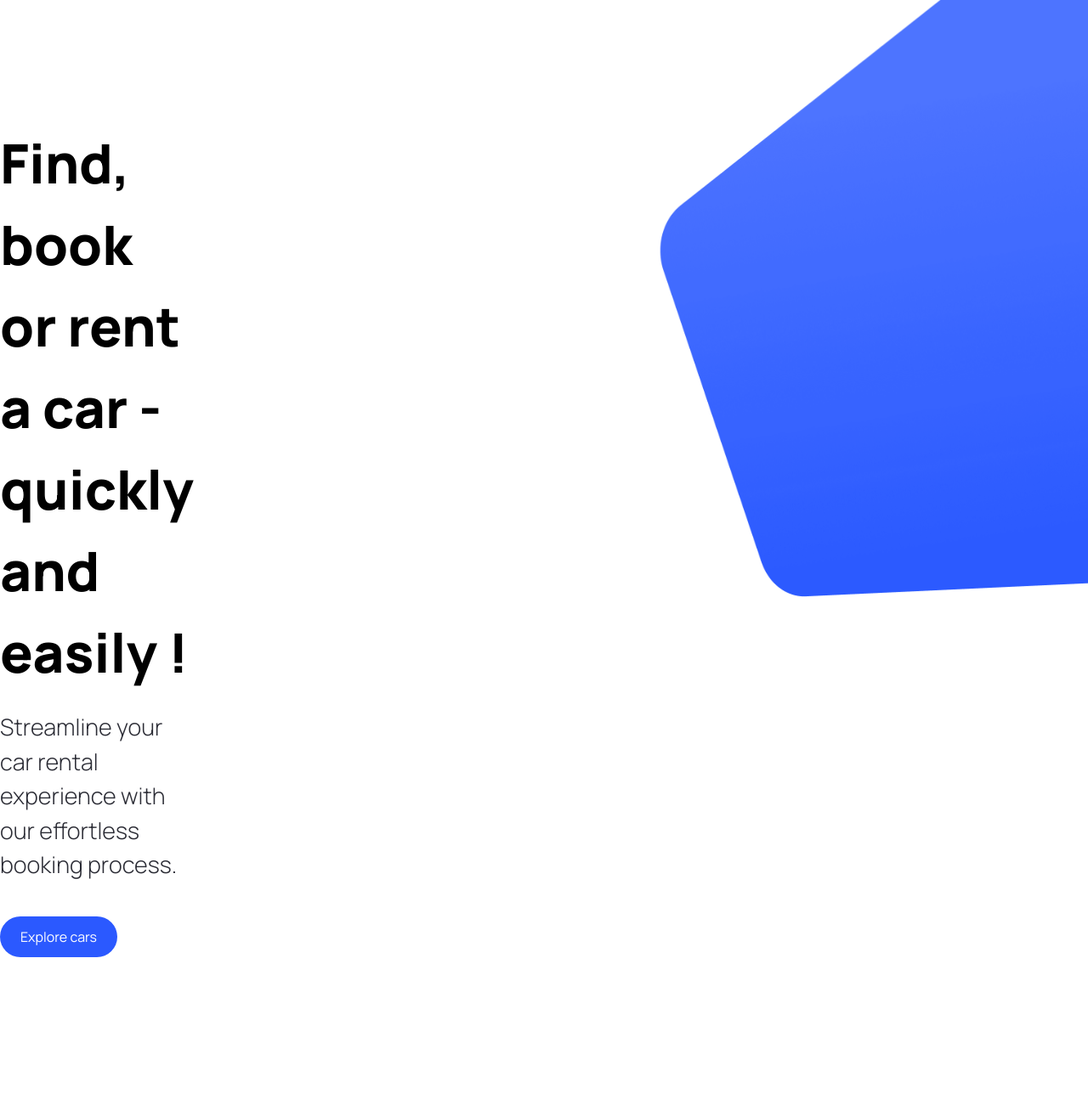
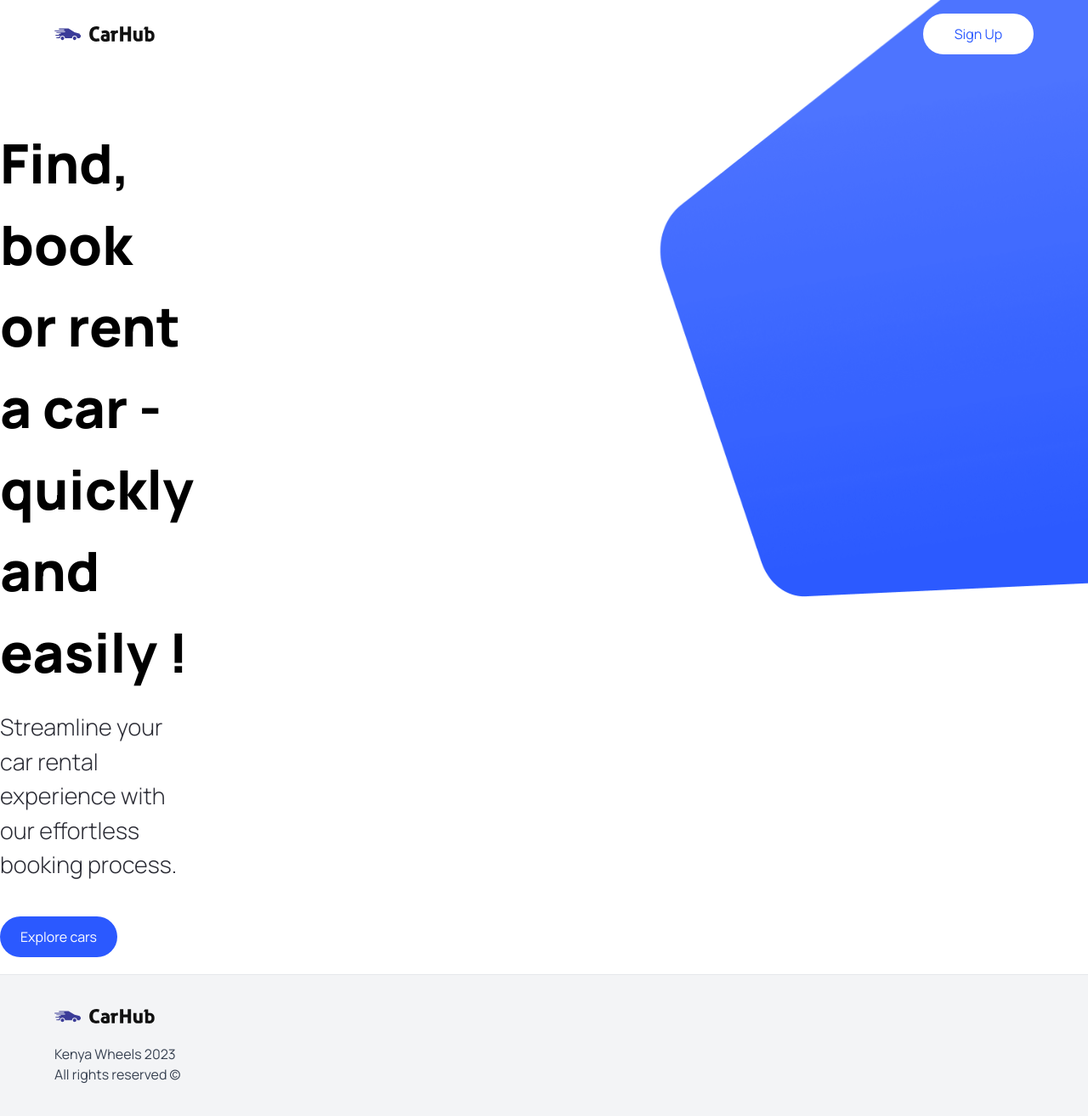
Before and after one commit to mwangimuringi/urbanwheels, a Next.js app: page / in a window 1280 px wide. Shown: the top 1314 px of the page at 85% size. Before the commit the page ends 1127 px from the top, so only its background shows below. Built offline with nearby package versions, Linux system fonts and the light colour scheme.

Commit message:
Added footer and navbar components

```diff
--- a/app/layout.tsx
+++ b/app/layout.tsx
@@ -1,12 +1,14 @@
 import type { Metadata } from "next";
 import { Inter } from "next/font/google";
 import "./globals.css";
+import Navbar from "@/components/Navbar";
+import Footer from "@/components/footer";
 
 const inter = Inter({ subsets: ["latin"] });
 
 export const metadata: Metadata = {
-  title: "Create Next App",
-  description: "Generated by create next app",
+  title: "Kenya Wheels",
+  description: "Best selling car company in kenya",
 };
 
 export default function RootLayout({
@@ -16,7 +18,11 @@ export default function RootLayout({
 }>) {
   return (
     <html lang="en">
-      <body className={inter.className}>{children}</body>
+      <body className="relative">
+        <Navbar/>
+         {children}
+        <Footer/>
+        </body>
     </html>
   );
 }
--- a/components/CustomButton.tsx
+++ b/components/CustomButton.tsx
@@ -6,7 +6,7 @@ const CustomButton: React.FC<CustomButtonProps> = ({ title, containerStyles, han
     return (
         <button
             disabled={false}
-            type={"button"}
+            type={ "button"}
             className = {`custom-btn ${containerStyles}`}
             onClick = {handleClick}
         >
--- /dev/null
+++ b/components/footer.tsx
@@ -0,0 +1,27 @@
+import Image from 'next/image'
+import React from 'react'
+
+const Footer = () => {
+  return (
+    <footer className='flex flex-col text-black mt-5 border-t bg-gray-100'>
+        <div className="flex max-md:flex-col flex-wrap justify-between gap-5 sm:px-16 px-6 py-10">
+            <div className="flex flex-col justify-start items-start gap-6">
+                <Image src={'/logo.svg'}
+                alt={'logo'}
+                width={118}
+                height={18}
+                className='object-contain'/>
+                <p className='text-base text-gray-700'>Kenya Wheels 2023
+                  <br />All rights reserved &copy;
+                </p>
+            </div>
+
+            <div className="footer__links">
+
+            </div>
+        </div>
+    </footer>
+  )
+}
+
+export default Footer
--- a/components/index.ts
+++ b/components/index.ts
@@ -1,7 +1,11 @@
 import Hero from "./hero";
 import CustomButton from "./CustomButton";
+import Navbar from "./navbar";
+import Footer from "./footer";
 
 export {
     Hero,
-    CustomButton
+    CustomButton,
+    Navbar,
+    Footer
   }
--- /dev/null
+++ b/components/navbar.tsx
@@ -0,0 +1,29 @@
+import Image from 'next/image'
+import Link from 'next/link'
+import React from 'react'
+import CustomButton from './CustomButton'
+
+const Navbar = () => {
+  return (
+    <header className='w-full absolute z-10'>
+        <nav className='max-w-[1440px] mx-auto flex justify-between items-center sm:px-16 px-6 py-4'>
+            <Link href= "/" className='flex justify-center items-center'>
+            <Image src={'/logo.svg'}
+            alt={'Kenya Wheels'}
+            width={118}
+            height={18}
+            className='object-contain'
+            />
+            </Link>
+            <CustomButton
+            title = "Sign Up"
+            btnType = "button"
+            containerStyles='text-primary-blue rounded-full bg-white min-w-[130px]' />
+
+        </nav>
+
+    </header >
+  )
+}
+
+export default Navbar
--- a/types/index.ts
+++ b/types/index.ts
@@ -5,5 +5,5 @@ export interface CustomButtonProps {
     containerStyles? :string;
     handleClick?:
     MouseEventHandler<HTMLButtonElement>;
-    // MouseEventHandler<HTMLButtonElement>;
+    btnType: "button" | "submit";
 }
```
